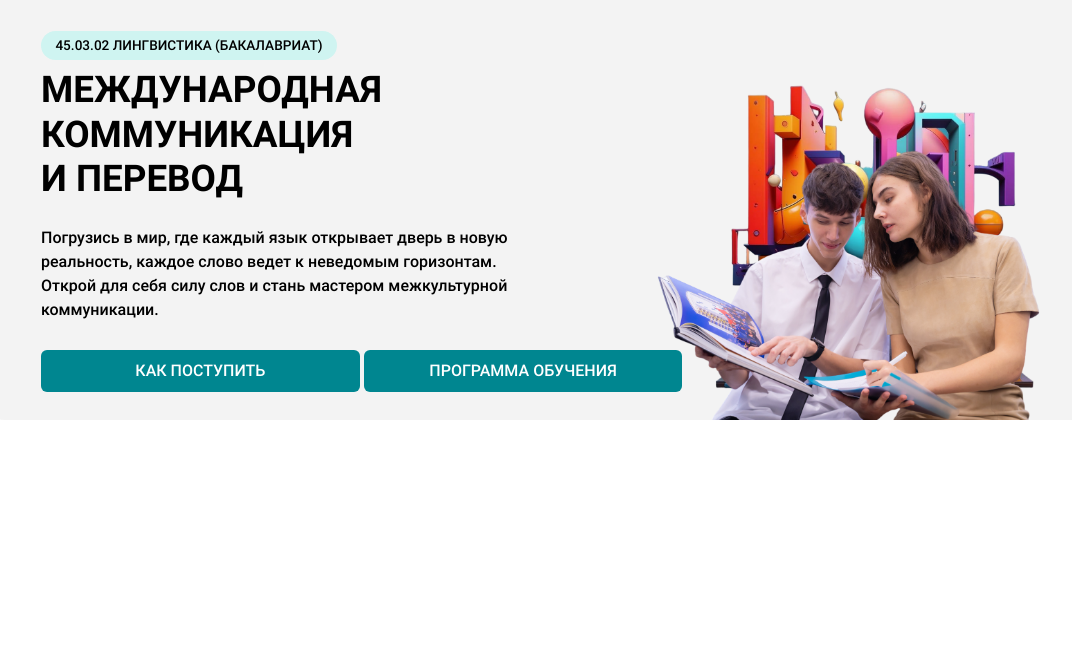
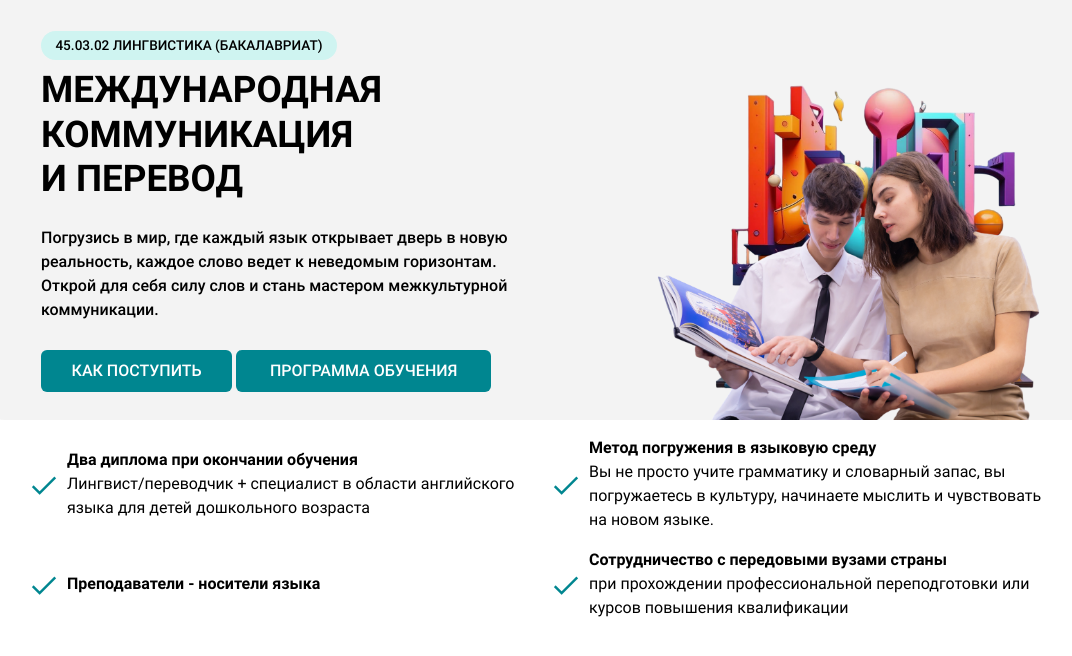
Before and after one commit to AlekseiKoltashev/AlekseiKoltashev.github.io, a PHP site: page / in a window 1280 px wide. Shown: the part 124-780 px from the top of the page, without its empty margins (101-1173 px from the left). Run offline with PHP 8.4, Linux system fonts and the light colour scheme; some libraries are stand-ins or nearby versions.

Commit message:
Add plus specialization info

```diff
--- a/css/media-style.css
+++ b/css/media-style.css
@@ -39,7 +39,7 @@
         background-position: bottom center;
     }
 
-    .fs-6-suut{
+    .fs-1-suut{
         font-size: 2rem;
     }
 
@@ -85,14 +85,16 @@
     .line-height-small{
         line-height: 2.8rem;
     }
-    .fs-6-suut{
+    .fs-1-suut{
         font-size: 2.3rem;
     }
 
     .fs-btn-suut{
         font-size: 1rem;
     }
-
+    .fs-6-suut{
+        font-size: 1rem;
+    }
     .fs-7-suut{
         font-size: 1rem;
     }
--- a/css/style.css
+++ b/css/style.css
@@ -191,11 +191,15 @@ html, body{
     background-color: #f3f3f3;
 }
 
-.fs-6-suut{
+.fs-1-suut{
     font-size: 1rem;
 }
+
+.fs-6-suut{
+    font-size: 0.80rem;
+}
 .fs-7-suut{
-    font-size: 0.60rem;
+    font-size: 0.65rem;
 }
 
 .fs-btn-suut{
@@ -272,3 +276,10 @@ html, body{
     bottom: 0;
     right: 0;
 }
+
+
+.plus-specialization_block{}
+
+.plus-specialization_block img {
+    width: 30px;
+}
--- a/index.html
+++ b/index.html
@@ -59,15 +59,15 @@
                         <p class="fs-8-suut text-medium-suut text-transform-uppercase label-specialization m-0">45.03.02 Лингвистика (бакалавриат)</p>
                     </div>
                     <div class="col-7  mt-md-2">
-                        <p class="fs-6-suut fw-bold text-transform-uppercase line-height-small py-0 m-0">Международная <br> коммуникация <br> и перевод</p>
+                        <p class="fs-1-suut fw-bold text-transform-uppercase line-height-small py-0 m-0">Международная <br> коммуникация <br> и перевод</p>
                     </div>
 
                     <div class="col-8 col-lg-6 mt-md-4">
                         <p class="fs-7-suut text-medium-suut  m-0">Погрузись в мир, где каждый язык открывает дверь в новую реальность, каждое слово ведет к неведомым горизонтам. Открой для себя силу слов и стань мастером межкультурной коммуникации. </p>
                     </div>
                     <div class="col-9 mb-2 mt-md-4">
-                        <a class="btn btn-primary-suut text-medium-suut text-transform-uppercase text-white mt-1 p-md-2 fs-btn-suut col-10 col-md-5" href="#" role="button">Как поступить</a>
-                        <a class="btn btn-primary-suut text-medium-suut text-transform-uppercase text-white mt-1 p-md-2 fs-btn-suut col-10 col-md-5" href="#" role="button">Программа обучения</a>
+                        <a class="btn btn-primary-suut text-medium-suut text-transform-uppercase text-white mt-1 p-md-2 fs-btn-suut col-10 col-md-4 col-lg-3" href="#" role="button">Как поступить</a>
+                        <a class="btn btn-primary-suut text-medium-suut text-transform-uppercase text-white mt-1 p-md-2 fs-btn-suut col-10 col-md-5 col-lg-4" href="#" role="button">Программа обучения</a>
                     </div>
                 </div>
                 <div class="specialization-img-back">
@@ -79,7 +79,30 @@
             </div>
         </div>
     </section>
-
+    <section>
+        <div class="container px-0 px-md-3 px-lg-5">
+            <div class="row mx-auto justify-content-center">
+                <div class="plus-specialization_block mt-3  col-11 col-lg-6 d-flex">
+                    <img class="d-block align-self-center" src="/img/icons8-галочка-480.png"  alt="Преимущество">
+                    <p class="m-0 ms-2 align-self-center fs-6-suut"><span class="fw-bold">Два диплома при окончании обучения</span> <br> Лингвист/переводчик  + специалист в  области английского языка для детей дошкольного возраста</p>
+                </div>
+                <div class="plus-specialization_block mt-3  col-11 col-lg-6 d-flex">
+                    <img class="d-block align-self-center" src="/img/icons8-галочка-480.png"  alt="Преимущество">
+                    <p class="m-0 ms-2 align-self-center fs-6-suut"><span class="fw-bold">Метод погружения в языковую среду</span> <br>
+                        Вы не просто учите грамматику и словарный запас, вы погружаетесь в культуру, начинаете мыслить и чувствовать на новом языке.</p>
+                </div>
+                <div class="plus-specialization_block mt-3  col-11 col-lg-6 d-flex">
+                    <img class="d-block align-self-center" src="/img/icons8-галочка-480.png"  alt="Преимущество">
+                    <p class="m-0 ms-2 align-self-center fs-6-suut"><span class="fw-bold">Преподаватели - носители языка</span></p>
+                </div>
+                <div class="plus-specialization_block mt-3  col-11 col-lg-6 d-flex">
+                    <img class="d-block align-self-center" src="/img/icons8-галочка-480.png"  alt="Преимущество">
+                    <p class="m-0 ms-2 align-self-center fs-6-suut"><span class="fw-bold">Сотрудничество с передовыми вузами страны</span> <br>
+                        при прохождении профессиональной переподготовки или курсов повышения квалификации</p>
+                </div>
+            </div>
+        </div>
+    </section>
     <script src="./js/bootstrap.bundle.min.js.map"></script>
     <script src="./js/bootstrap.bundle.min.js"></script>
 </body>
```
Also changed, not shown: img/icons8-галочка-480.png (added).
